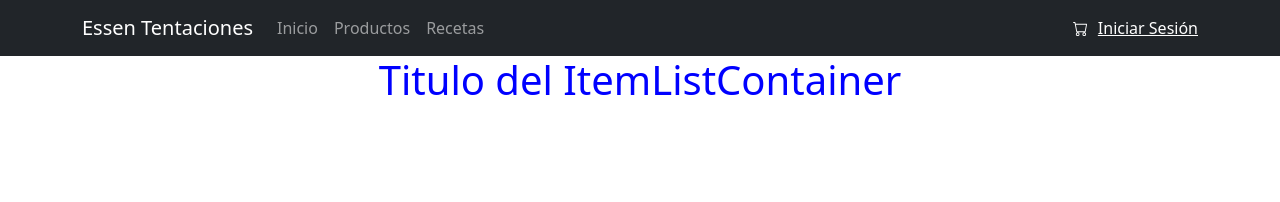
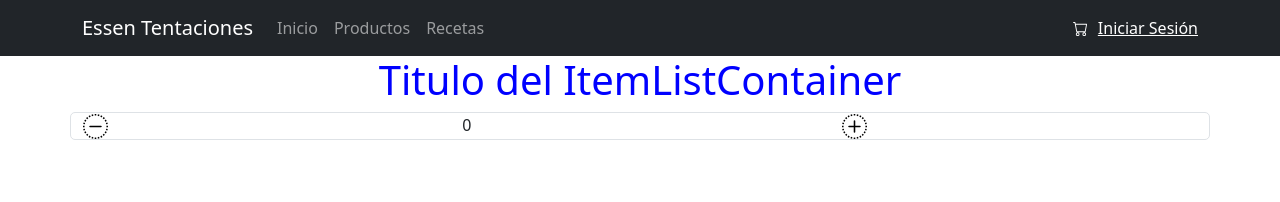
Before and after one commit to sejama/react_essen_tentaciones, a React (Create React App) app: page / in a window 1280 px wide. Shown: the top 202 px of the page. Built offline with nearby package versions, Linux system fonts and the light colour scheme.

Commit message:
Desafio 4

```diff
--- a/src/App.js
+++ b/src/App.js
@@ -2,12 +2,16 @@ import './App.css';
 import  'bootstrap/dist/css/bootstrap.min.css' ;
 import NavBar from './componentes/NavBar';
 import ItemListContainer from './componentes/ItemListContainer';
+import ItemCount from './componentes/ItemCount';
 
 function App() {
+
+  const stock = 10;
   return (
     <div>
       <NavBar />
       <ItemListContainer nombre="Titulo del ItemListContainer"/>
+      <ItemCount cantidad={stock} />
     </div>
   );
 }
--- /dev/null
+++ b/src/componentes/ItemCount.js
@@ -0,0 +1,38 @@
+import React, { useState } from 'react';
+import { DashCircleDotted, PlusCircleDotted} from 'react-bootstrap-icons';
+import Container from 'react-bootstrap/Container';
+import Row from 'react-bootstrap/Row';
+import Col from 'react-bootstrap/Col';
+
+function ItemCount(props){
+    let cantidad = parseInt(props.cantidad);
+    let [seleccionado, setSeleccionado] = useState(0);
+
+    return (
+        <>
+            <Container>
+                <Row className="square border border-1" style={{'borderRadius':'5px'}}>
+                    <Col>
+                        <DashCircleDotted color="black" size={25} style={{marginRight: 10}}
+                            onClick={() => {
+                                if(seleccionado >= 0){
+                                    setSeleccionado(seleccionado--)
+                                }}
+                                } />
+                    </Col>
+                    <Col>
+                       {seleccionado}
+                    </Col>
+                    <Col>
+                        <PlusCircleDotted color="black" size={25} style={{marginRight: 10}}
+                            onClick={() => {
+                                if(seleccionado <= cantidad){
+                                    setSeleccionado(seleccionado++)
+                                }}}  />
+                    </Col>
+                </Row>
+            </Container>
+        </>
+    )
+}
+export default ItemCount;
```
